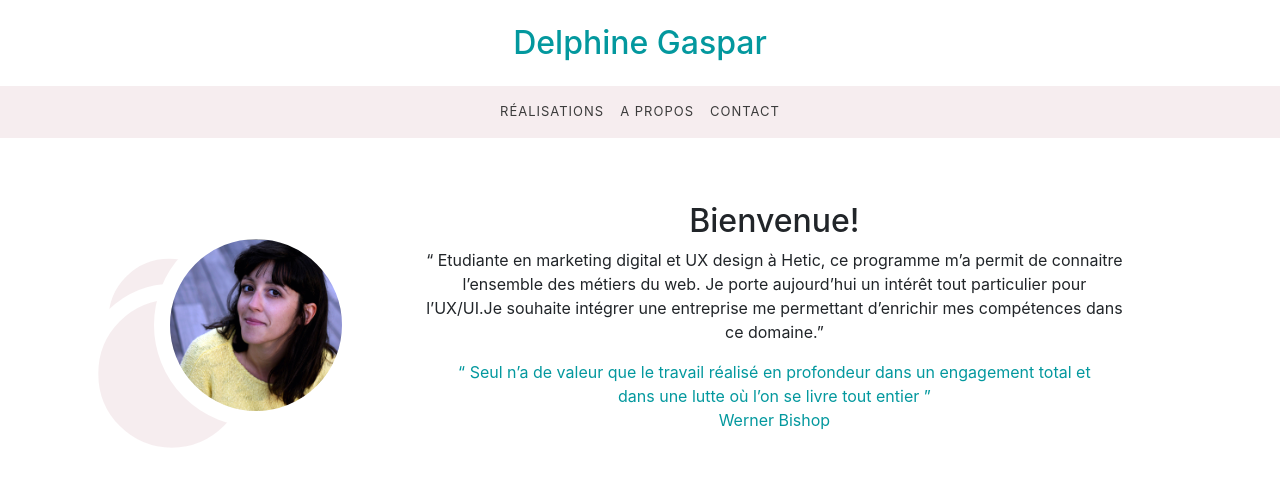
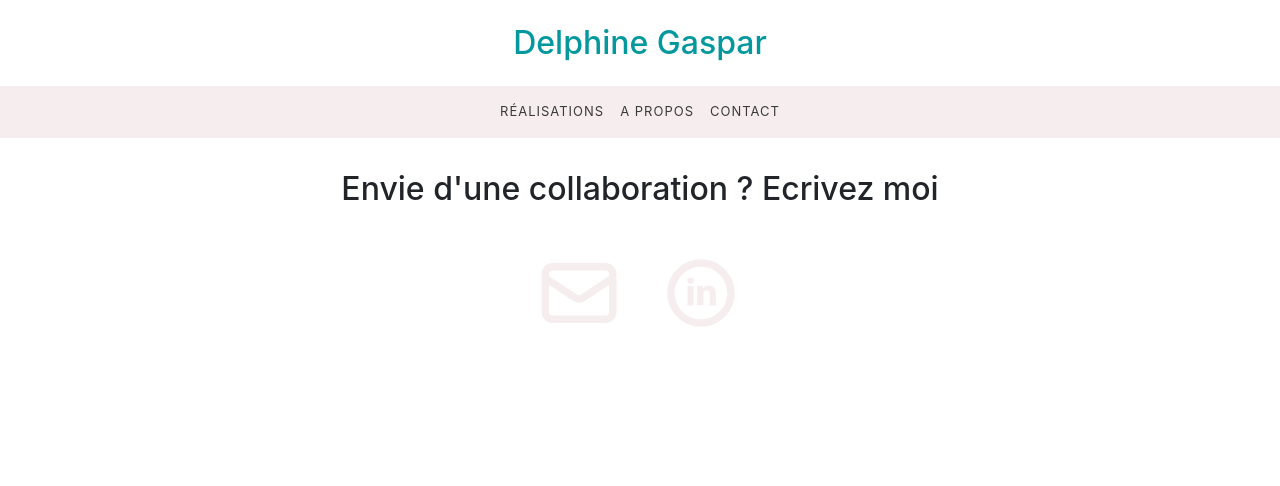
Before and after one commit to Digidelphine/book2020, a React (Create React App) app in the folder book2020/: page /contact in a window 1280 px wide. Shown: the top 486 px of the page. Built offline with nearby package versions, Linux system fonts and the light colour scheme.

Commit message:
add contact page

```diff
--- a/book2020/package.json
+++ b/book2020/package.json
@@ -9,6 +9,7 @@
     "react": "^16.13.1",
     "react-dom": "^16.13.1",
     "react-icons": "^3.11.0",
+    "react-mailto": "^0.4.0",
     "react-router-dom": "^5.2.0",
     "react-scripts": "3.4.3"
   },
--- a/book2020/src/App.js
+++ b/book2020/src/App.js
@@ -1,10 +1,11 @@
 import React from 'react';
 import { BrowserRouter as Router, Route, Switch } from 'react-router-dom'
-import './App.css';
+import './App.css'
 
-import Navbar from './composants/Navbar/Navbar';
-import About from './composants/About/About';
-import Projects from './composants/Projects/Projects';
+import Navbar from './composants/Navbar/Navbar'
+import About from './composants/About/About'
+import Projects from './composants/Projects/Projects'
+import Contact from './composants/contact/Contact'
 
 function App() {
   return (
@@ -14,6 +15,7 @@ function App() {
               <Switch>
                 <Route path="/about" component={ About } />
                 <Route path="/projects" component={ Projects } />
+                <Route path="/contact" component={ Contact } />
                 <Route path="/" component={ About } />
               </Switch>
         </Router>
--- /dev/null
+++ b/book2020/src/composants/contact/Contact.css
@@ -0,0 +1,10 @@
+.social-icons {
+    padding: 2em;
+}
+
+.social-icons svg {
+    margin: 0 1em;
+    color: #F6EDEFff;
+    height: 90px;
+    width: 90px;
+}
--- /dev/null
+++ b/book2020/src/composants/contact/Contact.js
@@ -0,0 +1,25 @@
+import React from 'react'
+import './Contact.css'
+//import img from '../../img/avatar.jpg'
+import { TiSocialLinkedinCircular } from "react-icons/ti"
+import { HiOutlineMail } from "react-icons/hi"
+import { Link } from 'react-router-dom'
+
+function Contact() {
+
+    return (
+      <>
+        <div className="containerContact">
+                <h2>Envie d'une collaboration ? Ecrivez moi</h2>
+                <div className="social-icons">
+                    <Link to="mailto:gaspardelphine01@gmail.com" target="_blank" rel="noopener noreferrer">
+                        <HiOutlineMail />
+                    </Link>
+                    <TiSocialLinkedinCircular />
+                </div>
+        </div>
+      </>
+  )
+}
+
+export default Contact
```
Also changed, not shown: 1 other file (tests, documents, lock files or other folders).
